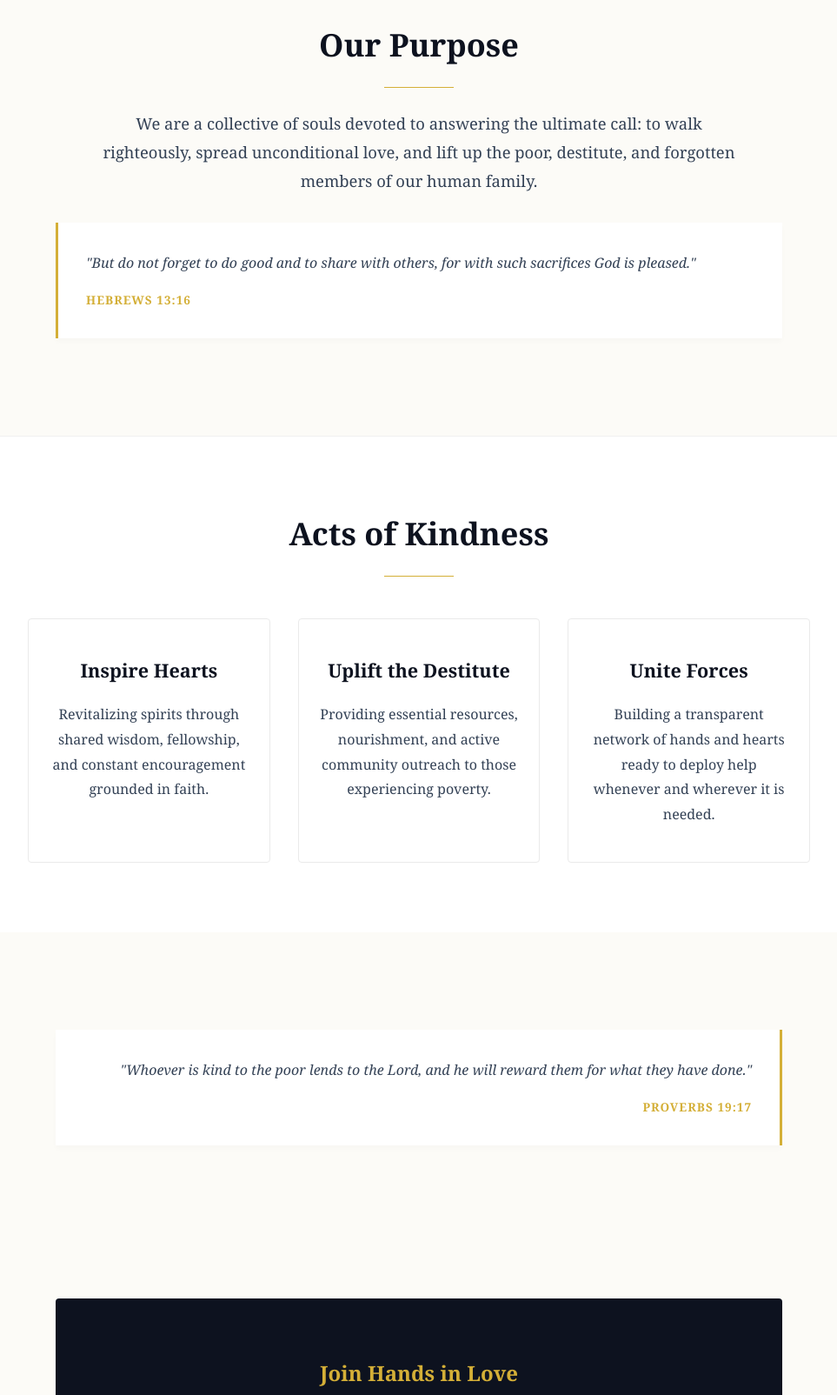
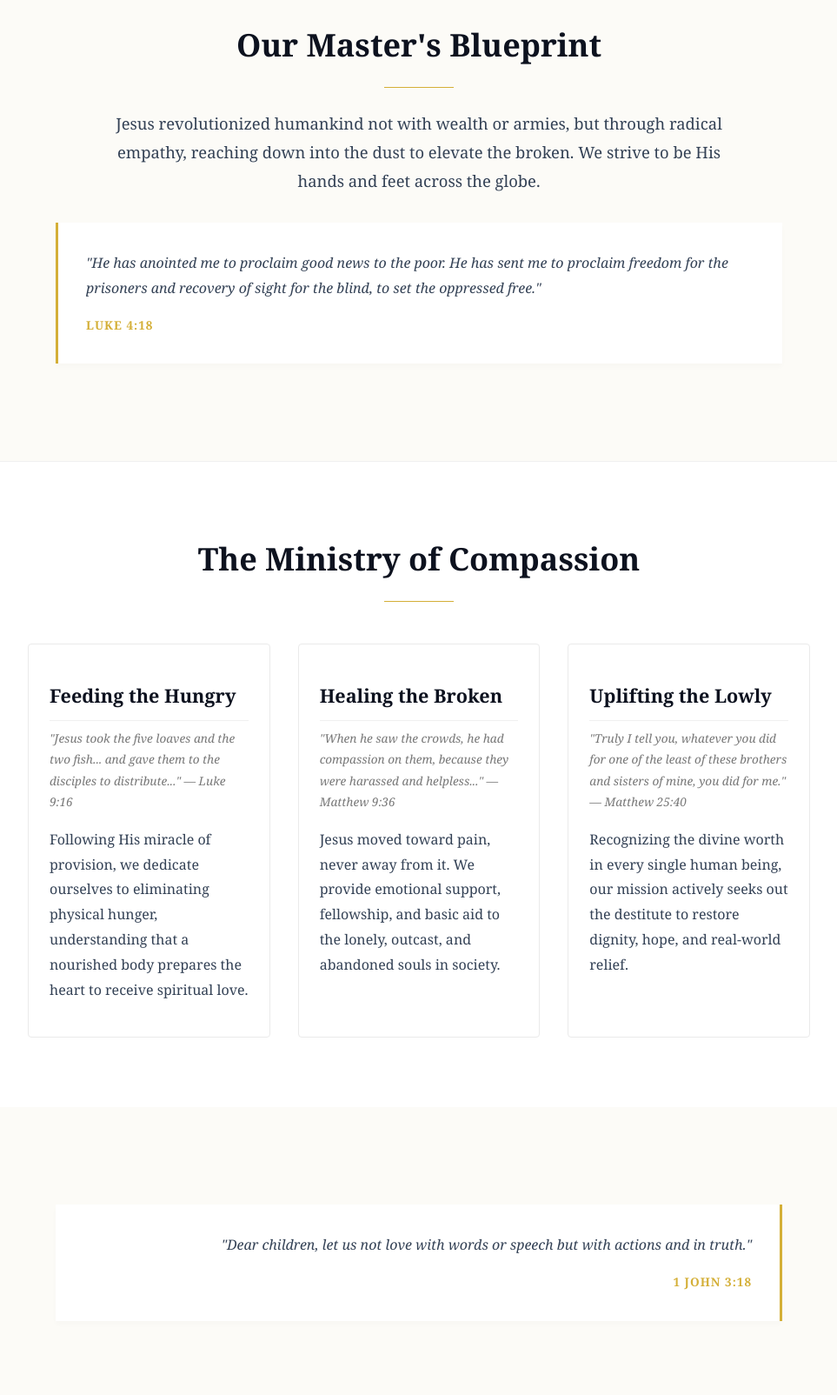
Before and after one commit to sumanthkumar41317-droid/righteous-path, a plain HTML site: page index.html in a window 1280 px wide. Shown: the part 700-2304 px from the top of the page at 87% size, without its empty margins (158-1121 px from the left). Drawn offline with Linux system fonts and the light colour scheme.

Commit message:
Update title and content for mission theme

```diff
--- a/index.html
+++ b/index.html
@@ -3,7 +3,7 @@
 <head>
     <meta charset="UTF-8">
     <meta name="viewport" content="width=device-width, initial-scale=1.0">
-    <title>The Righteous Path | Join the Mission</title>
+    <title>The Righteous Path | Follow His Footsteps</title>
     <style>
         /* CSS Reset & Variable Setup */
         * {
@@ -13,7 +13,7 @@
         }
 
         :root {
-            --primary-color: #0d121f; /* Deeper Cosmic Navy */
+            --primary-color: #0d121f; /* Cosmic Navy */
             --accent-color: #d4af37;  /* Elegant gold */
             --text-light: #f8fafc;    /* Soft off-white */
             --text-dark: #334155;     /* Slate dark text */
@@ -27,7 +27,7 @@
             line-height: 1.8;
         }
 
-        /* Hero Section - UPDATED BACKGROUND */
+        /* Hero Section */
         header {
             background: linear-gradient(rgba(13, 18, 31, 0.85), rgba(13, 18, 31, 0.98)),
                         url('https://images.unsplash.com/photo-1599675931211-1a3b567b5e40?q=80&w=2070') no-repeat center center/cover;
@@ -42,7 +42,6 @@
             position: relative;
         }
 
-        /* Subtly emphasizing the globe theme in the background overlay */
         header::before {
             content: "";
             position: absolute;
@@ -53,7 +52,7 @@
 
         .hero-content {
             position: relative;
-            z-index: 2; /* Ensures text is above the radial gradient */
+            z-index: 2;
         }
 
         .hero-title {
@@ -142,7 +141,7 @@
             letter-spacing: 1px;
         }
 
-        /* Grid / Columns for Mission Pillars */
+        /* Grid / Columns for Christ's Ministry Model */
         .grid {
             display: grid;
             grid-template-columns: repeat(auto-fit, minmax(250px, 1fr));
@@ -155,12 +154,23 @@
             padding: 2.5rem 1.5rem;
             border: 1px solid #eaeaea;
             border-radius: 4px;
+            text-align: left;
         }
 
         .card h3 {
             color: var(--primary-color);
+            margin-bottom: 0.5rem;
+            font-size: 1.35rem;
+            border-bottom: 1px solid #f0f0f0;
+            padding-bottom: 0.5rem;
+        }
+
+        .card .card-verse {
+            font-size: 0.85rem;
+            font-style: italic;
+            color: #777;
             margin-bottom: 1rem;
-            font-size: 1.35rem;
+            display: block;
         }
 
         /* Connect Form */
@@ -229,71 +239,81 @@
     <header>
         <div class="hero-content">
             <h1 class="hero-title">The Righteous Path</h1>
-            <p class="hero-subtitle">"Let all that you do be done in love."</p>
-            <a href="#join" class="btn">Join the Mission</a>
+            <p class="hero-subtitle">"For even the Son of Man did not come to be served, but to serve, and to give his life as a ransom for many."</p>
+            <a href="#join" class="btn">Walk as He Walked</a>
         </div>
     </header>
 
     <!-- Mission Intent -->
     <section id="mission">
-        <h2 class="section-title">Our Purpose</h2>
+        <h2 class="section-title">Our Master's Blueprint</h2>
         <p style="font-size: 1.15rem; max-width: 750px; margin: 0 auto;">
-            We are a collective of souls devoted to answering the ultimate call: to walk righteously, spread unconditional love, and lift up the poor, destitute, and forgotten members of our human family.
+            Jesus revolutionized humankind not with wealth or armies, but through radical empathy, reaching down into the dust to elevate the broken. We strive to be His hands and feet across the globe.
         </p>
 
         <div class="scripture-box">
-            "But do not forget to do good and to share with others, for with such sacrifices God is pleased."
-            <span class="scripture-ref">Hebrews 13:16</span>
+            "He has anointed me to proclaim good news to the poor. He has sent me to proclaim freedom for the prisoners and recovery of sight for the blind, to set the oppressed free."
+            <span class="scripture-ref">Luke 4:18</span>
         </div>
     </section>
 
-    <!-- Pillars of Work -->
+    <!-- Christ's Ministry Layout -->
     <section style="background-color: #fff; max-width: 100%; border-top: 1px solid #f0f0f0;">
         <div style="max-width: 900px; margin: 0 auto;">
-            <h2 class="section-title">Acts of Kindness</h2>
+            <h2 class="section-title">The Ministry of Compassion</h2>
             <div class="grid">
+
+                <!-- Pillar 1 -->
                 <div class="card">
-                    <h3>Inspire Hearts</h3>
-                    <p>Revitalizing spirits through shared wisdom, fellowship, and constant encouragement grounded in faith.</p>
+                    <h3>Feeding the Hungry</h3>
+                    <span class="card-verse">"Jesus took the five loaves and the two fish... and gave them to the disciples to distribute..." — Luke 9:16</span>
+                    <p>Following His miracle of provision, we dedicate ourselves to eliminating physical hunger, understanding that a nourished body prepares the heart to receive spiritual love.</p>
                 </div>
+
+                <!-- Pillar 2 -->
                 <div class="card">
-                    <h3>Uplift the Destitute</h3>
-                    <p>Providing essential resources, nourishment, and active community outreach to those experiencing poverty.</p>
+                    <h3>Healing the Broken</h3>
+                    <span class="card-verse">"When he saw the crowds, he had compassion on them, because they were harassed and helpless..." — Matthew 9:36</span>
+                    <p>Jesus moved toward pain, never away from it. We provide emotional support, fellowship, and basic aid to the lonely, outcast, and abandoned souls in society.</p>
                 </div>
+
+                <!-- Pillar 3 -->
                 <div class="card">
-                    <h3>Unite Forces</h3>
-                    <p>Building a transparent network of hands and hearts ready to deploy help whenever and wherever it is needed.</p>
+                    <h3>Uplifting the Lowly</h3>
+                    <span class="card-verse">"Truly I tell you, whatever you did for one of the least of these brothers and sisters of mine, you did for me." — Matthew 25:40</span>
+                    <p>Recognizing the divine worth in every single human being, our mission actively seeks out the destitute to restore dignity, hope, and real-world relief.</p>
                 </div>
+
             </div>
         </div>
     </section>
 
-    <!-- Divine Promise Quote -->
+    <!-- Call to True Discipleship -->
     <section>
         <div class="scripture-box" style="border-left: none; border-right: 3px solid var(--accent-color); text-align: right;">
-            "Whoever is kind to the poor lends to the Lord, and he will reward them for what they have done."
-            <span class="scripture-ref">Proverbs 19:17</span>
+            "Dear children, let us not love with words or speech but with actions and in truth."
+            <span class="scripture-ref">1 John 3:18</span>
         </div>
     </section>
 
-    <!-- Connect / Call to Action Form -->
+    <!-- Connect Form -->
     <section id="join" style="padding: 0 2rem;">
         <div class="form-container">
-            <h2>Join Hands in Love</h2>
-            <p>If your heart resonates with this calling, enter your details below. Let us combine our efforts to change lives together.</p>
+            <h2>Join the Global Fellowship</h2>
+            <p>If you are ready to put love into motion and serve humanity just as Jesus did, connect with us today.</p>
 
             <form class="contact-form" action="#" method="POST">
                 <input type="text" name="name" placeholder="Your Name" required>
                 <input type="email" name="email" placeholder="Your Email Address" required>
-                <textarea name="message" rows="5" placeholder="Tell us how you would like to contribute or collaborate..." required></textarea>
-                <button type="submit" class="btn-submit">Submit Intent</button>
+                <textarea name="message" rows="5" placeholder="Share how your heart desires to serve or collaborate in this mission..." required></textarea>
+                <button type="submit" class="btn-submit">Offer My Hands</button>
             </form>
         </div>
     </section>
 
     <!-- Footer -->
     <footer>
-        <p>&copy; 2026 The Righteous Path Mission. Driven by faith, built for humanity.</p>
+        <p>&copy; 2026 The Righteous Path Mission. Rooted in Christ's love, built for all humankind.</p>
     </footer>
 
 </body>
```
